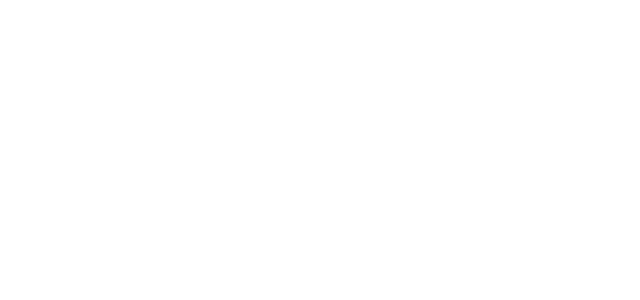
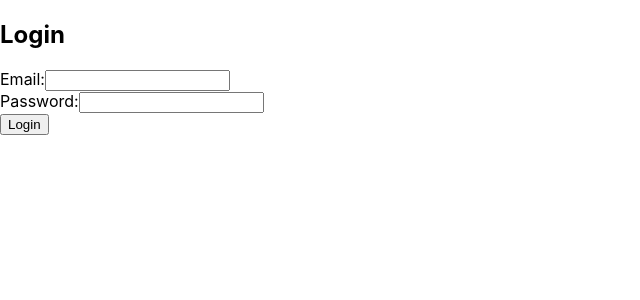
Before and after one commit to rukzak65/Task_tracker, a React app in the folder frontend/: page /login in a window 1280 px wide. Before the commit this address had no page. Shown: the top 300 px of the page, without its empty margins (0-640 px from the left). Built offline with nearby package versions, Linux system fonts and the light colour scheme; the HTML template or start-up script is replaced by a standard one.

Commit message:
компонент login и добавление в app

```diff
--- a/frontend/src/App.tsx
+++ b/frontend/src/App.tsx
@@ -1,5 +1,6 @@
 import React from 'react';
 import { BrowserRouter as Router, Routes, Route } from 'react-router-dom';
+import Login from './pages/Login';
 
 const App: React.FC = () => {
   return (
@@ -11,6 +12,7 @@
             <p>Hello World!</p>
           </div>
         } />
+        <Route path="/login" element={<Login />} />
       </Routes>
     </Router>
   );
--- /dev/null
+++ b/frontend/src/pages/Login.tsx
@@ -0,0 +1,22 @@
+import React from 'react';
+
+const Login: React.FC = () => {
+  return (
+    <div>
+      <h2>Login</h2>
+      <form>
+        <div>
+          <label>Email:</label>
+          <input type="email" required />
+        </div>
+        <div>
+          <label>Password:</label>
+          <input type="password" required />
+        </div>
+        <button type="submit">Login</button>
+      </form>
+    </div>
+  );
+};
+
+export default Login;
```
